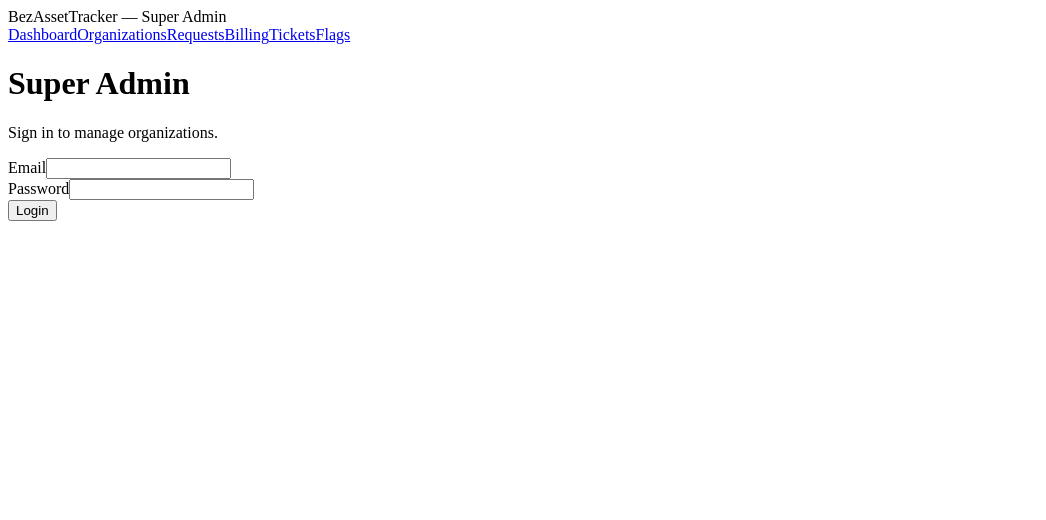
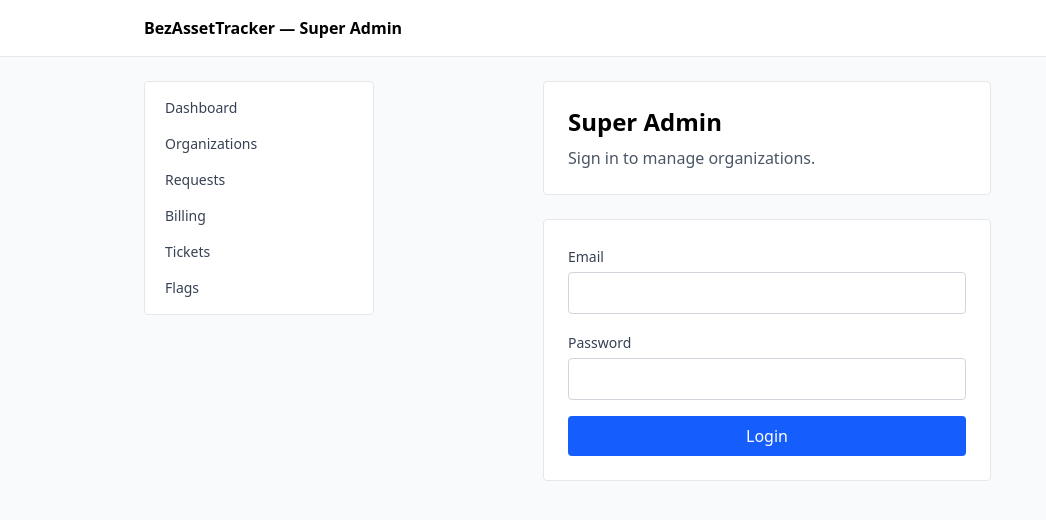
Before and after one commit to bezelexconsulting-code/asset-tracker-mono, a React (Vite) app in the folder super-admin/: page /super/login in a window 1280 px wide. Shown: the top 520 px of the page, without its empty margins (0-1046 px from the left). Built offline with nearby package versions, Linux system fonts and the light colour scheme.

Commit message:
fix(super-admin): Tailwind v4 + PostCSS config and CSS wiring

```diff
--- /dev/null
+++ b/super-admin/postcss.config.js
@@ -0,0 +1,6 @@
+import tailwindcss from '@tailwindcss/postcss';
+import autoprefixer from 'autoprefixer';
+
+export default {
+  plugins: [tailwindcss(), autoprefixer()],
+};
--- /dev/null
+++ b/super-admin/src/index.css
@@ -0,0 +1,3 @@
+@import "tailwindcss";
+
+html, body, #root { height: 100%; }
--- a/super-admin/src/main.tsx
+++ b/super-admin/src/main.tsx
@@ -5,6 +5,7 @@
 import { AuthProvider } from './contexts/AuthContext';
 import { SuperAdminProvider } from './contexts/SuperAdminContext';
 import { SettingsProvider } from './contexts/SettingsContext';
+import './index.css';
 
 ReactDOM.createRoot(document.getElementById('root')!).render(
   <React.StrictMode>
--- /dev/null
+++ b/super-admin/tailwind.config.js
@@ -0,0 +1,8 @@
+export default {
+  content: [
+    './index.html',
+    './src/**/*.{ts,tsx}',
+  ],
+  theme: { extend: {} },
+  plugins: [],
+};
```
Also changed, not shown: super-admin/package.json (+9 -5 lines).
